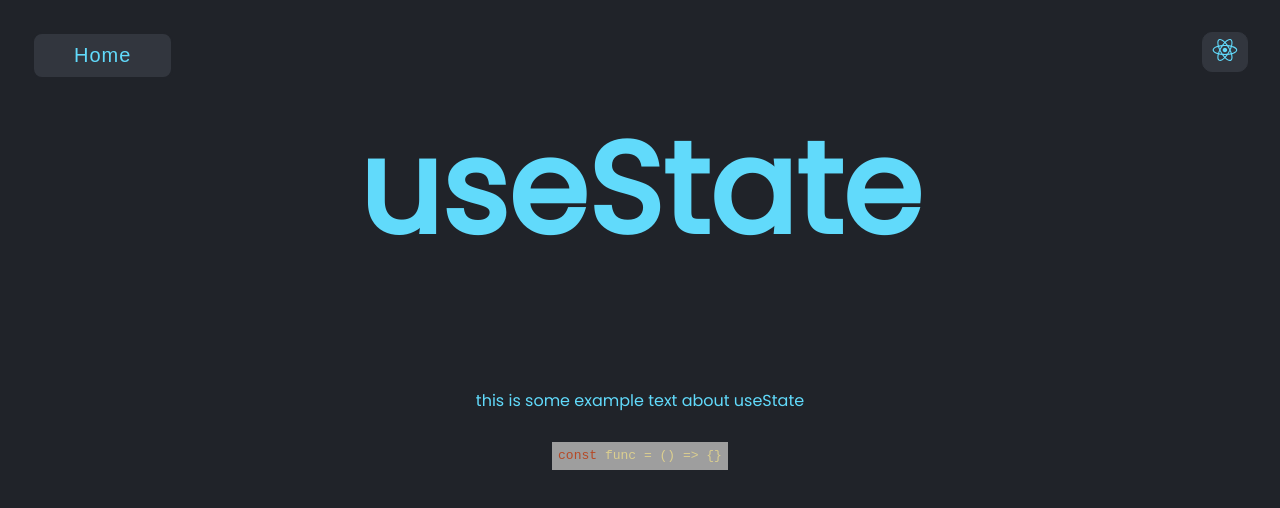
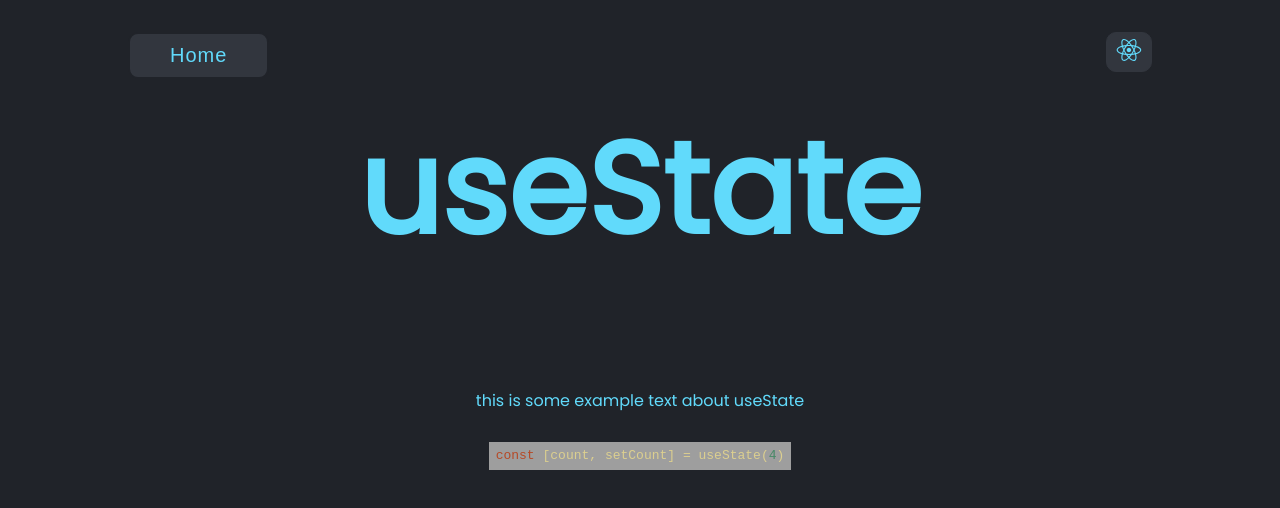
Before and after one commit to taine-rasmussen/react-blog, a React (Create React App) app: page /useState in a window 1280 px wide. Shown: the top 508 px of the page. Built offline with nearby package versions, Linux system fonts and the light colour scheme; grey boxes are pictures that could not be loaded.

Commit message:
created reusbale nav compoennt

```diff
--- a/src/App.css
+++ b/src/App.css
@@ -36,3 +36,12 @@ body {
 .darkmode-toggle:hover {
   border-color: #61dafb !important;
 }
+
+.nav-container {
+  display: flex;
+  flex-direction: row;
+  justify-content: space-between;
+  height: 5vh;
+  width: 80%;
+  margin-top: 2rem;
+}
--- a/src/Components/Landing.js
+++ b/src/Components/Landing.js
@@ -2,17 +2,13 @@ import React, { useState, useMemo } from 'react'
 import LinkButton from '../Library/LinkButton'
 import '../Styles/Landing.css'
 import { DiReact } from 'react-icons/di';
-import Darkmode from '../Library/Darkmode'
-
-
-
+import Nav from '../Library/Nav'
 
 const Landing = (props) => {
   const {
     darkMode,
     setDarkMode
   } = props
-
 
   const blogLinks = ['useState', 'useEffect', 'useMemo', 'useCallback', 'useRef', 'useReducer', 'useContext', 'useLayoutEffect', 'Custom Hooks']
   const themeStyles = {
@@ -23,7 +19,10 @@ const Landing = (props) => {
   return (
     <div className="landing-container" style={themeStyles}>
       <div className="landing-toggle">
-        <Darkmode setDarkMode={setDarkMode} />
+        <button
+          className="darkmode-toggle"
+          onClick={() => { setDarkMode(prevDarkMode => !prevDarkMode) }}
+        >{<DiReact />}</button >
       </div>
       <div className="landing-headers">
         <div
--- a/src/Components/StateBlog.js
+++ b/src/Components/StateBlog.js
@@ -5,7 +5,7 @@ import '../Styles/State.css'
 
 import Textbox from '../Library/Textbox'
 import LinkButton from '../Library/LinkButton'
-import Darkmode from '../Library/Darkmode'
+import Nav from '../Library/Nav'
 import { pojoaque } from 'react-syntax-highlighter/dist/cjs/styles/hljs';
 
 const StateBlog = (props) => {
@@ -22,10 +22,12 @@ const StateBlog = (props) => {
 
   return (
     <div className="stateblog-container" style={themeStyles}>
-      <div className="stageblog-nav">
-        <LinkButton text={'Home'} path={'/'} darkMode={darkMode} />
-        <Darkmode setDarkMode={setDarkMode} />
-      </div>
+      <Nav
+        darkMode={darkMode}
+        setDarkMode={setDarkMode}
+      />
+      {/* <LinkButton text={'Home'} path={'/'} darkMode={darkMode} />
+        <Darkmode setDarkMode={setDarkMode} /> */}
       <div className="stateblog-header">
         <h1>useState</h1>
       </div>
@@ -33,7 +35,7 @@ const StateBlog = (props) => {
         <Textbox text={exampleText} />
         <SyntaxHighLighter language="javascript" style={pojoaque}>
           {
-            "const func = () => {}"
+            "const [count, setCount] = useState(4)"
           }
         </SyntaxHighLighter>
       </div>
--- a/src/Library/Darkmode.js
+++ /dev/null
@@ -1,21 +0,0 @@
-import React from 'react'
-import { DiReact } from 'react-icons/di';
-import '../App.css'
-
-
-const Darkmode = (props) => {
-   const {
-      setDarkMode,
-   } = props
-
-   return (
-      <>
-         <button
-            className="darkmode-toggle"
-            onClick={() => { setDarkMode(prevDarkMode => !prevDarkMode) }}
-         >{<DiReact />}</button >
-      </>
-   )
-}
-
-export default Darkmode
--- /dev/null
+++ b/src/Library/Nav.js
@@ -0,0 +1,29 @@
+import React from 'react'
+import { DiReact } from 'react-icons/di';
+import '../App.css'
+import LinkButton from './LinkButton'
+
+const Nav = (props) => {
+   const {
+      darkMode,
+      setDarkMode
+   } = props
+
+   console.log(props)
+
+   return (
+      <div className="nav-container">
+         <LinkButton
+            text={'Home'}
+            path={'/'}
+            darkMode={darkMode}
+         />
+         <button
+            className="darkmode-toggle"
+            onClick={() => { setDarkMode(prevDarkMode => !prevDarkMode) }}
+         >{<DiReact />}</button >
+      </div>
+   )
+}
+
+export default Nav
```
Also changed, not shown: src/App.js (+6 -1 lines).
